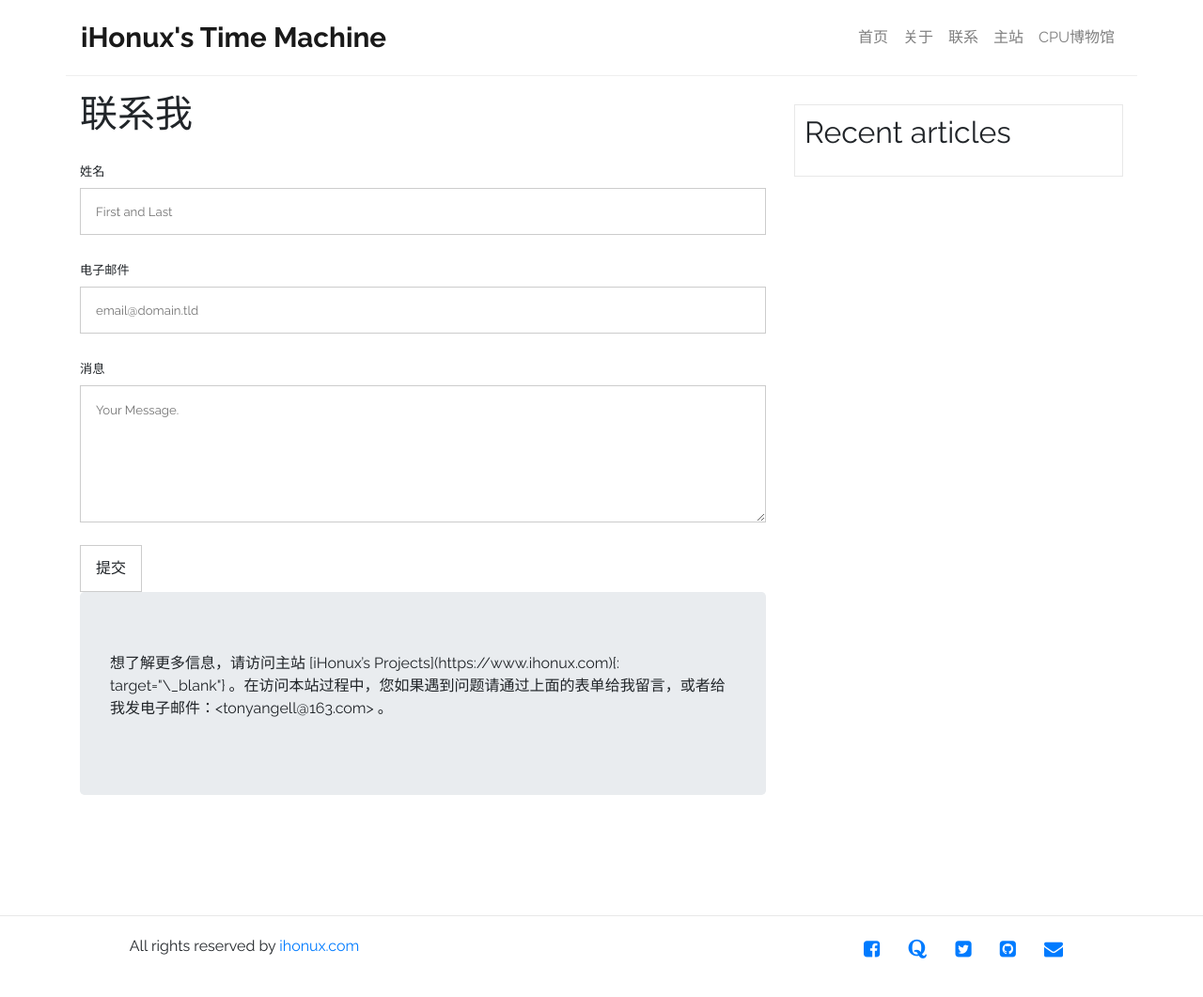
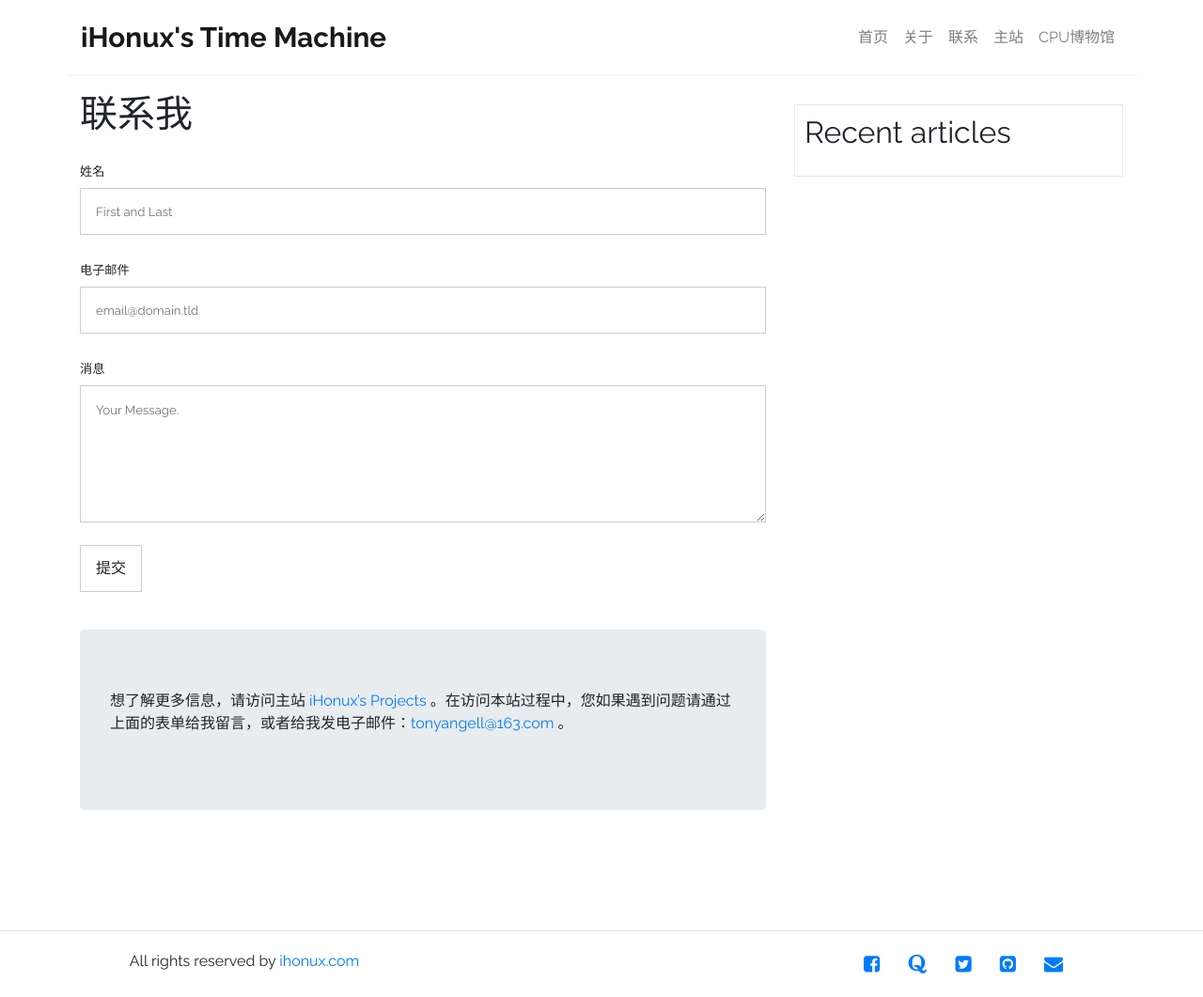
Before and after one commit to past-records/past-records.github.io, a Jekyll site: the page built from contact.md, in a window 1280 px wide. Shown: the whole page at 94% size. Built offline with Jekyll 4.4.1, drawn with Linux system fonts in a browser that asks for light colours; some of the changed lines change nothing that is shown.

Commit message:
Update contact.md

```diff
--- a/contact.md
+++ b/contact.md
@@ -17,8 +17,9 @@ permalink: /contact/
   <input type="submit" value="提交">
 </form>
 
+<p>　</p>
 <div class="jumbotron">
-  <p>想了解更多信息，请访问主站 [iHonux’s Projects](https://www.ihonux.com){: target="\_blank"} 。在访问本站过程中，您如果遇到问题请通过上面的表单给我留言，或者给我发电子邮件：<tonyangell@163.com> 。</p>
+  <p>想了解更多信息，请访问主站 <a href="https://www.ihonux.com" targer="_blank">iHonux’s Projects</a> 。在访问本站过程中，您如果遇到问题请通过上面的表单给我留言，或者给我发电子邮件：<a href="mailto:tonyangell@163.com">tonyangell@163.com</a> 。</p>
 </div>
 
 <style>/* reset */
```
